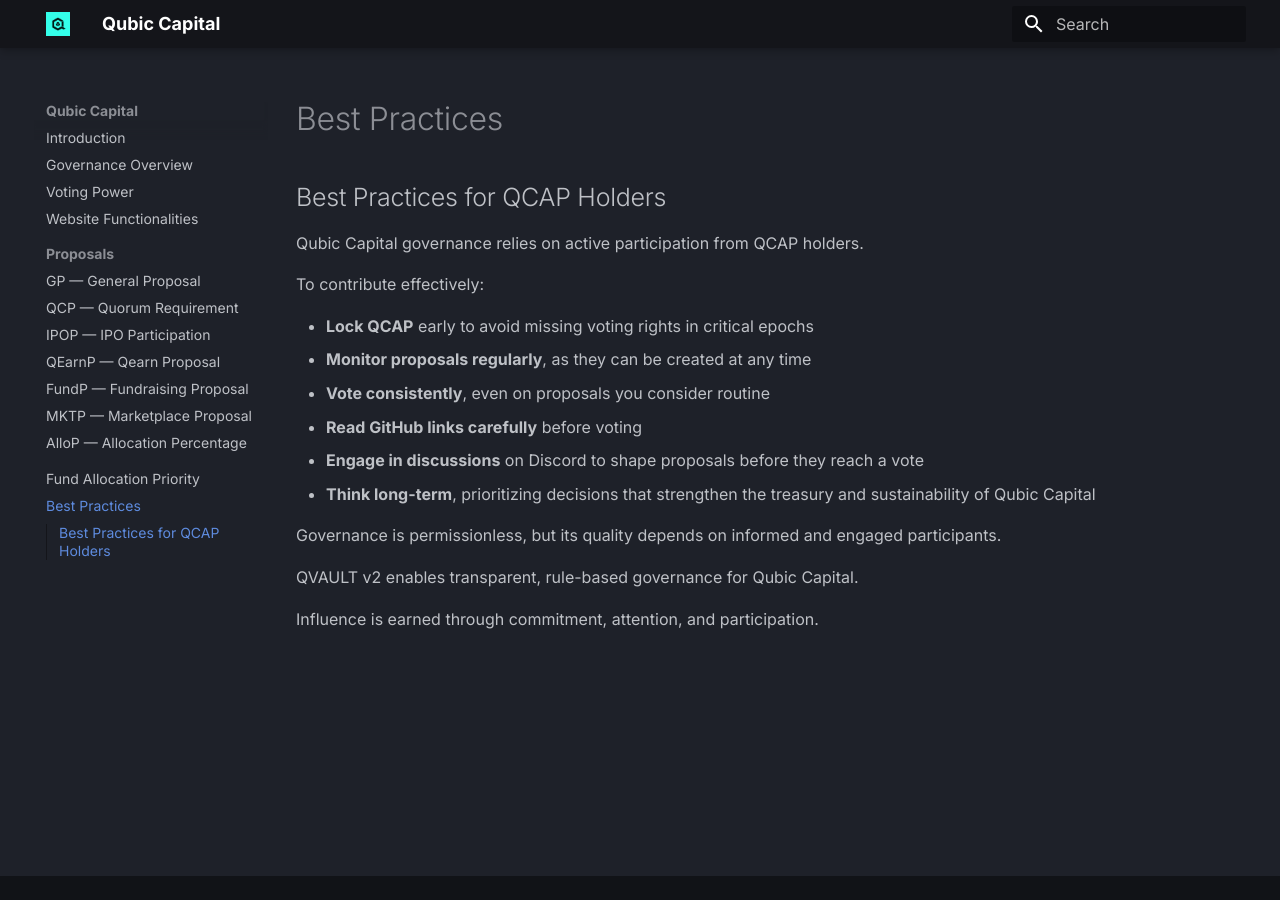
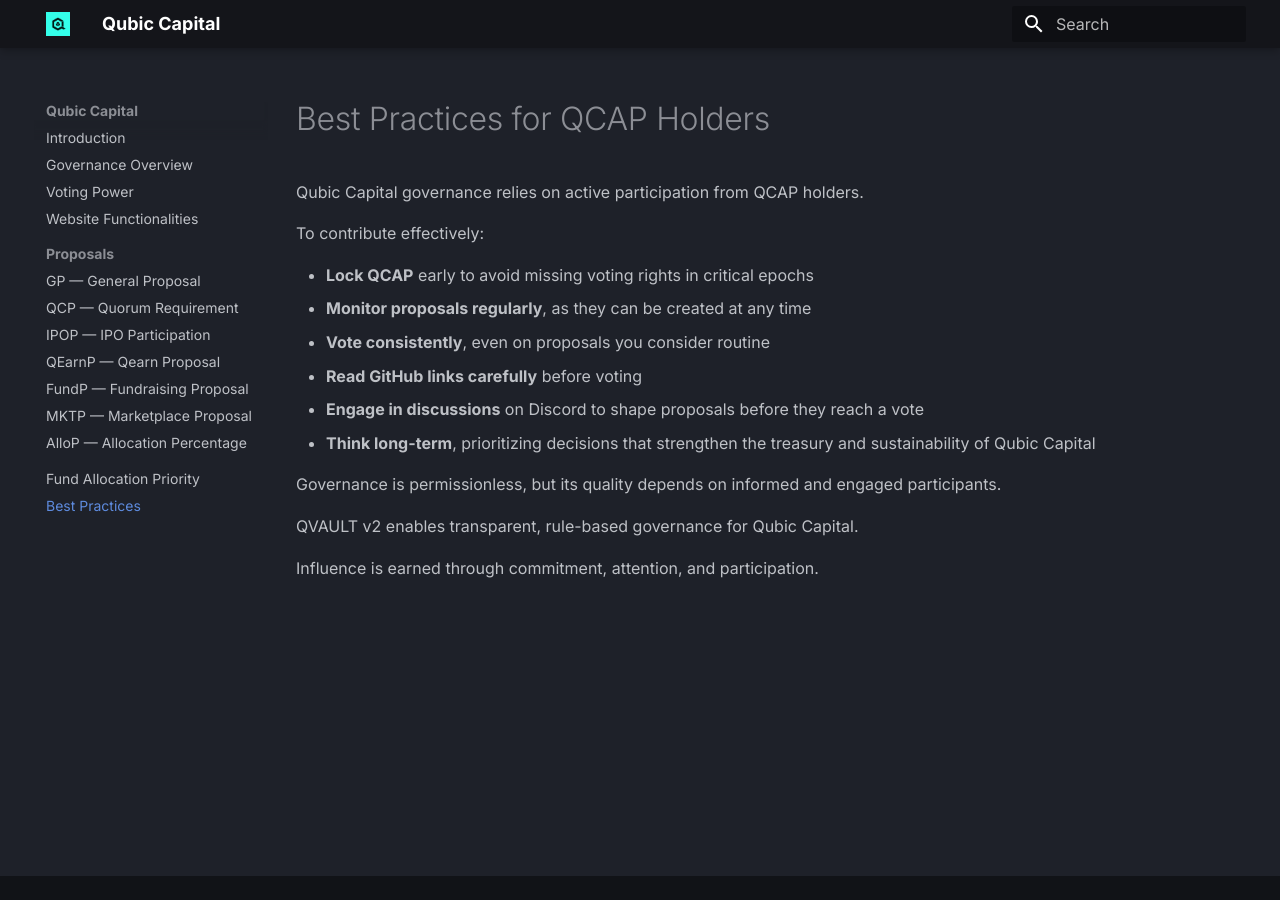
Before and after one commit to HermanToothrot10/qubic-capital-manual, an MkDocs documentation site: the page built from docs/best-practices.md, in a window 1280 px wide. Built offline with MkDocs 1.6.1 and Material for MkDocs 9.7.7, drawn with Linux system fonts in a browser that asks for light colours.

Commit message:
Update best-practices.md

```diff
--- a/docs/best-practices.md
+++ b/docs/best-practices.md
@@ -1,4 +1,4 @@
-## Best Practices for QCAP Holders
+# Best Practices for QCAP Holders
 
 Qubic Capital governance relies on active participation from QCAP holders.
 
```
